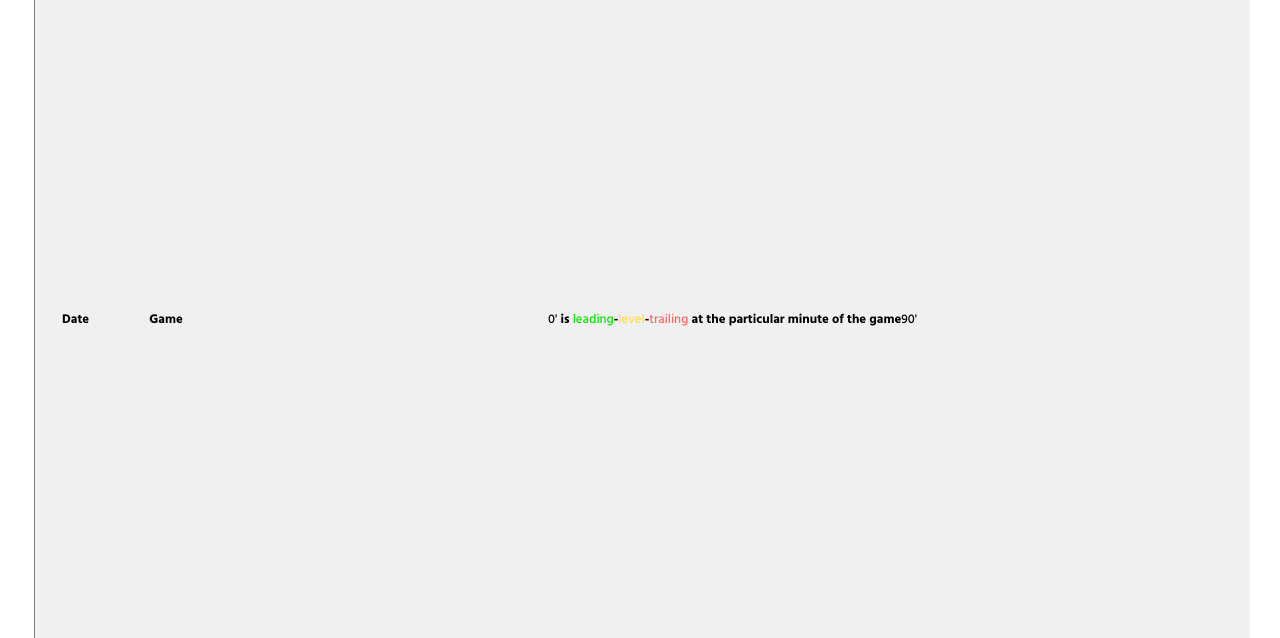
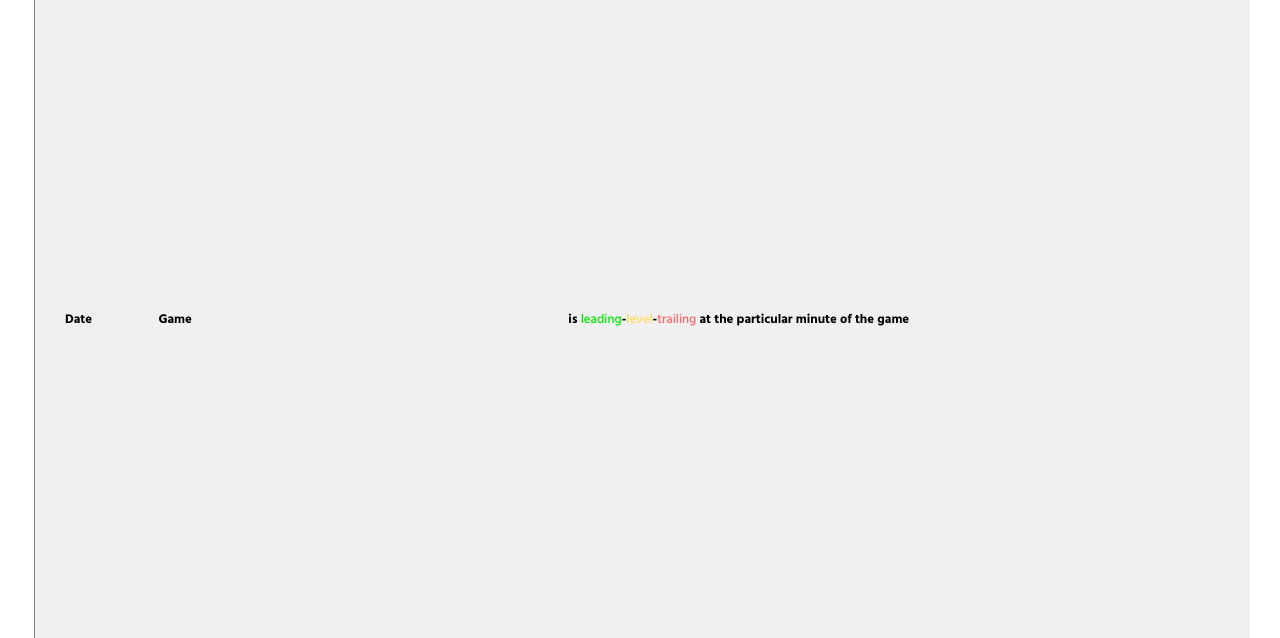
Before and after one commit to yatin-kapur/leadingtrailing, a Flask app: template templates/team.html in a window 1280 px wide. Shown: the part 27-665 px from the top of the page. Run offline with Flask 2, Linux system fonts and the light colour scheme; the template is opened without the code that fills it, so the values that code supplies are empty; some libraries are stand-ins or nearby versions.

Commit message:
change up formatting

```diff
--- a/main.py
+++ b/main.py
@@ -109,7 +109,7 @@
     scores = cursor.fetchall()
     return_scores = [{m: []} for m in matches]
 
-    for i in range(0, 38):
+    for i in range(0, len(return_scores)):
         return_scores[i][matches[i]] = [[int(s[1]),
                                               int(s[2])] for s in scores
                                          if s[0] == matches[i]][0]
@@ -144,7 +144,7 @@
     scores = cursor.fetchall()
     return_scores = [{m: []} for m in matches]
 
-    for i in range(0, 38):
+    for i in range(0, len(return_scores)):
         return_scores[i][matches[i]] = ([[int(d[1]), int(d[2]+d[3]+d[4])]
                                          for d in scores if d[0] == matches[i]])
 
--- a/static/home.js
+++ b/static/home.js
@@ -58,7 +58,7 @@
 			d3.selectAll(".team")
 				.style("background-color", function(d, i) { return i % 2 == 0? "#f0f0f0" : "#fff";});
 
-            format_standings();
+            // format_standings();
         }
     });
 };
--- a/templates/team.html
+++ b/templates/team.html
@@ -17,7 +17,7 @@
                 <tr>
                     <th>Date</th>
                     <th>Game</th>
-                    <th class="label"><p id="left-minute">0'</p>{{team[0]|safe}} is <p style="color: #00e600;">leading</p>-<p style="color: #ffdb4d;">level</p>-<p style="color: #ff6666;">trailing</p> at the particular minute of the game<p id="right-minute">90'</p></th>
+                    <th class="label"></p>{{team[0]|safe}} is <p style="color: #00e600;">leading</p>-<p style="color: #ffdb4d;">level</p>-<p style="color: #ff6666;">trailing</p> at the particular minute of the game</th>
                 </tr>
             </thead>
         </table>
@@ -71,7 +71,7 @@
     // fix header
     d3.select("#title").append('p').text(team + " " + year);
 
-    for (var i = 0; i < 38; ++i) {
+    for (var i = 0; i < extended_scores.length; ++i) {
         var row = d3.select("#data")
             .append("tr")
             .attr("id", "game" + i);
```
